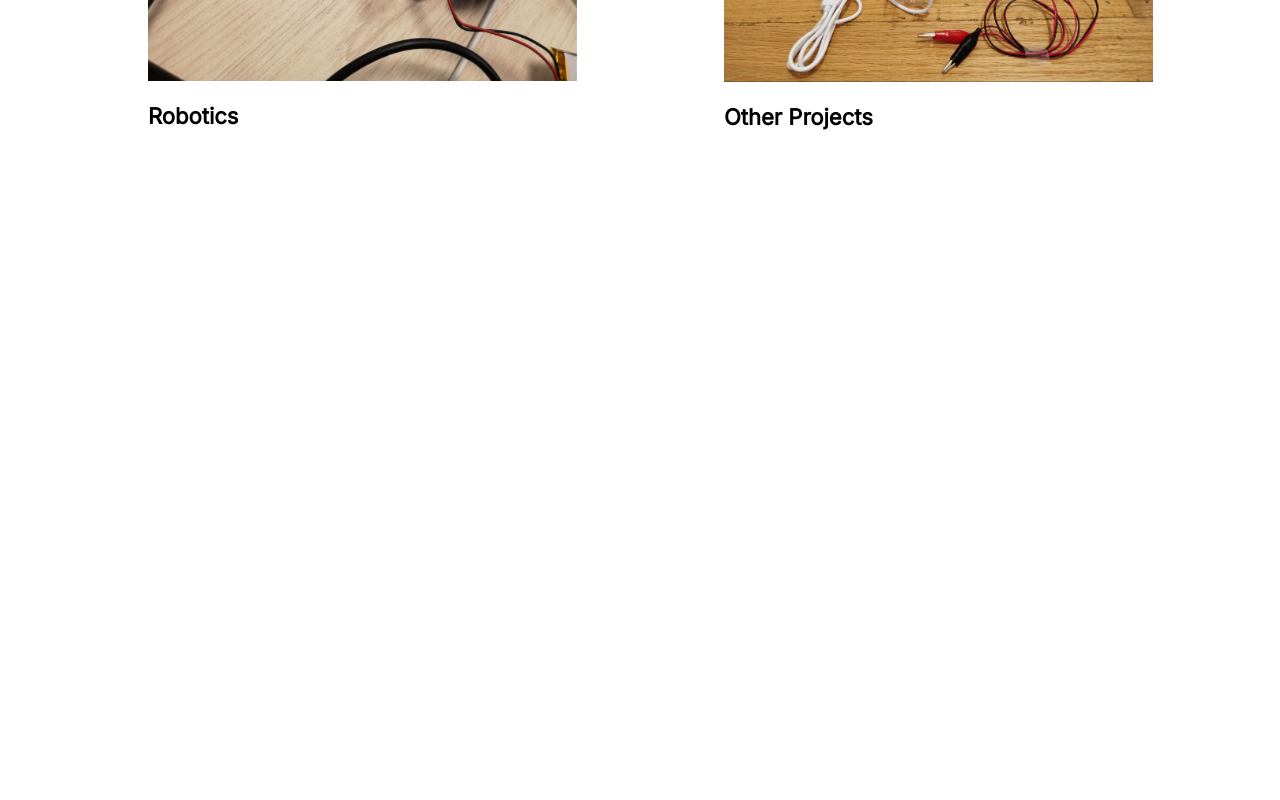
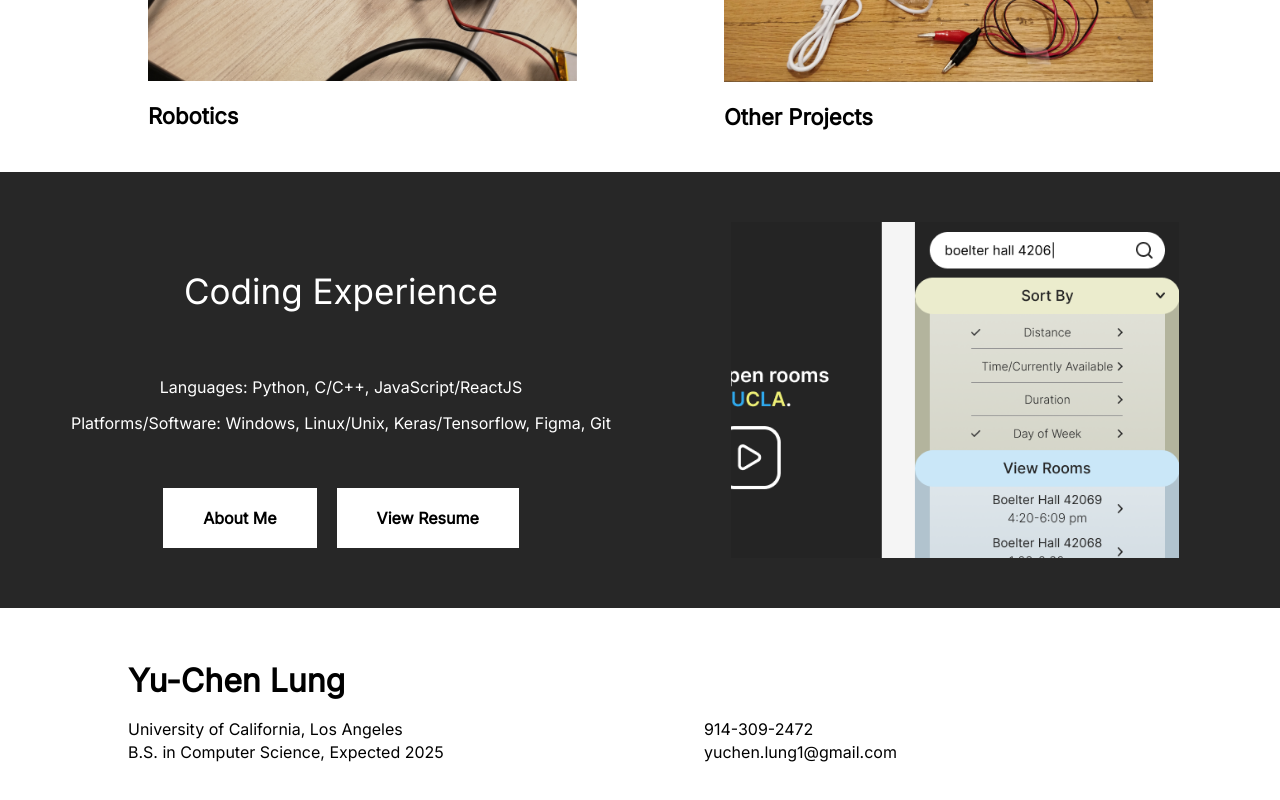
Before and after one commit to yuChenLung/portfolio, a React (Create React App) app: page / in a window 1280 px wide. Shown: the part 2010-2810 px from the top of the page. Before the commit the page ends 2182 px from the top, so only its background shows below. Built offline with nearby package versions, Linux system fonts and the light colour scheme.

Commit message:
finish project page

```diff
--- /dev/null
+++ b/src/components/footer.css
@@ -0,0 +1,45 @@
+.footer-contain {
+    display: flex;
+    flex-direction: column;
+    width: 100%;
+    height: 10%;
+    align-items: left;
+    padding-top: 1%;
+    padding-bottom: 14%;
+}
+
+.footer-lower-contain {
+    background-color: yellow;
+    position: absolute;
+    display: flex;
+    width: 90%;
+    flex-direction: row;
+    margin-top: 5%;
+    left: 10%;
+}
+
+#footer-name {
+    padding-top: 1.5%;
+    position: absolute;
+    left: 10%;
+}
+
+.text-contain1 {
+    display: flex;
+    flex-direction: column;
+    width: 50%;
+}
+
+.text-contain1 > text {
+    position: absolute;
+}
+
+.text-contain2 {
+    display: flex;
+    flex-direction: column;
+    width: 50%;
+}
+
+.text-contain2 > text {
+    position: absolute;
+}
--- /dev/null
+++ b/src/components/footer.js
@@ -0,0 +1,23 @@
+import React from 'react';
+import '../index.css';
+import './footer.css';
+
+const Footer = () => {
+    return(
+        <div className='footer-contain'>
+            <h1 id='footer-name'>Yu-Chen Lung</h1>
+            <div className='footer-lower-contain'>
+                <div className='text-contain1'>
+                    <text style={{ paddingTop: '3%' }}>University of California, Los Angeles </text>
+                    <text style={{ paddingTop: '5%' }}>B.S. in Computer Science, Expected 2025</text>
+                </div>
+                <div className='text-contain2'>
+                    <text style={{ paddingTop: '3%' }}>914-309-2472</text>
+                    <text style={{ paddingTop: '5%' }}>yuchen.lung1@gmail.com</text>
+                </div>
+            </div>
+        </div>
+    );
+};
+
+export default Footer;
--- /dev/null
+++ b/src/pages/projects-elements.js
@@ -0,0 +1,12 @@
+import '../index.css';
+import './projects.css';
+import { NavLink } from 'react-router-dom';
+import styled from 'styled-components';
+
+export const WhiteButton = styled(NavLink)`
+    background-color: white;
+    padding-top: 20px;
+    padding-bottom: 20px;
+    padding-left: 40px;
+    padding-right: 40px;
+`;
--- a/src/pages/projects.css
+++ b/src/pages/projects.css
@@ -77,18 +77,29 @@ a {
     flex-direction: row;
     width: 100%;
     background-color: #272727;
+    justify-content: center;
 }
 
 .highlight-left {
     display: flex;
     flex-direction: column;
+    color: white;
+    justify-content: center;
+    padding-right: 50px;
 }
 
 .highlight-buttons-contain {
+    padding-top: 5%;
     display: flex;
     flex-direction: row;
+    justify-content: center;
 }
 
 #highlight-img {
+    padding: 50px;
+    width: 35%;
+}
 
+.highlight-text-contain {
+    padding: 20px;
 }
--- a/src/pages/projects.js
+++ b/src/pages/projects.js
@@ -1,5 +1,7 @@
 import React from 'react';
 import { NavLink } from 'react-router-dom';
+import { WhiteButton } from './projects-elements';
+import Footer from '../components/footer';
 import '../index.css';
 import './projects.css';
 
@@ -21,7 +23,7 @@ const Feature = (props) => {
 const ProjectLink = (props) => {
     return(
         <div className='project-link-contain'>
-            <img className='project-link-img' src={require('../assets/images/' + props.imagefile)} />
+            <img className='project-link-img' src={ require('../assets/images/' + props.imagefile) } alt={ props.imagefile }/>
             <h3 style={{ fontSize: '22px' }}>{props.name}</h3>
         </div>
     );
@@ -31,14 +33,21 @@ const Highlight = (props) => {
     return(
         <div className='highlight-contain'>
             <div className='highlight-left'>
-                <h2>{props.title}</h2>
-                <p>FILLER TEXT</p>
+                <h2 style={{ fontSize: '35px', fontWeight: '500' }}>{props.title}</h2>
+                <div className='highlight-text-contain'>
+                    <p>Languages: Python, C/C++, JavaScript/ReactJS</p>
+                    <p>Platforms/Software: Windows, Linux/Unix, Keras/Tensorflow, Figma, Git</p>
+                </div>
                 <div className='highlight-buttons-contain'>
-                    <NavLink to='/portfolio/about'>{props.button1}</NavLink>
-                    <NavLink to='/portfolio/resume'>{props.button2}</NavLink>
+                    <div style={{ padding: '10px' }}>
+                        <WhiteButton to='/portfolio/about'><b>{props.button1}</b></WhiteButton>
+                    </div>
+                    <div style={{ padding: '10px' }}>
+                        <WhiteButton to='/portfolio/resume'><b>{props.button2}</b></WhiteButton>
+                    </div>
                 </div>
             </div>
-            <img id='highligh-img' src={ require('../assets/images/' + props.imagefile) }/>
+            <img id='highlight-img' src={ require('../assets/images/' + props.imagefile) } alt={ props.imagefile }/>
         </div>
     );
 };
@@ -63,6 +72,8 @@ const Projects = () => {
                 <div><ProjectLink name='Robotics' imagefile='micromouse.png'/></div>
                 <div><ProjectLink name='Other Projects' imagefile='ewdd.png'/></div>
             </div>
+            <Highlight title='Coding Experience' button1='About Me' button2='View Resume' imagefile='rfapp.png'/>
+            <Footer/>
         </div>
     );
 };
```
Also changed, not shown: src/assets/images/rfapp.png (added).
